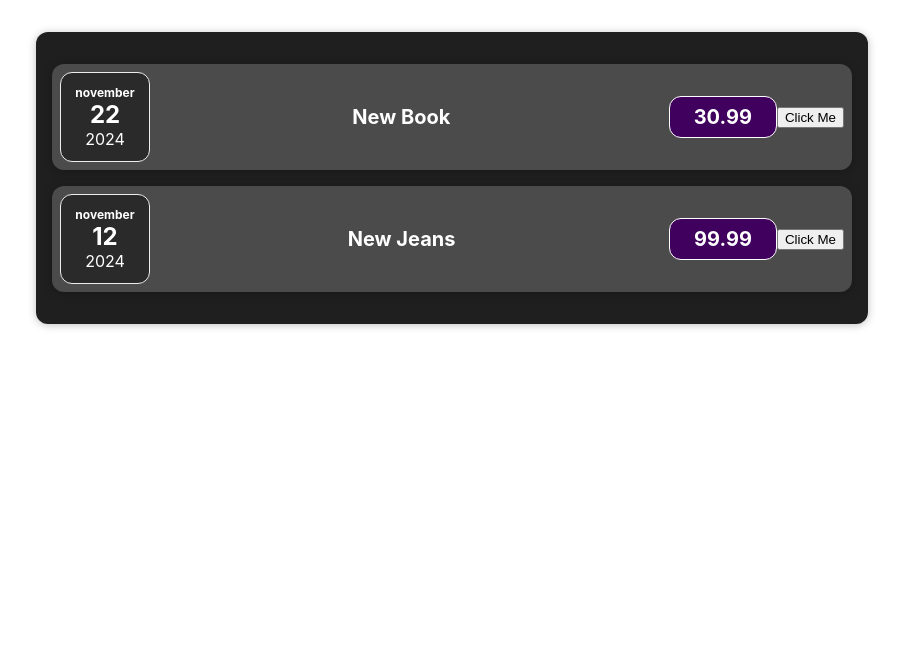
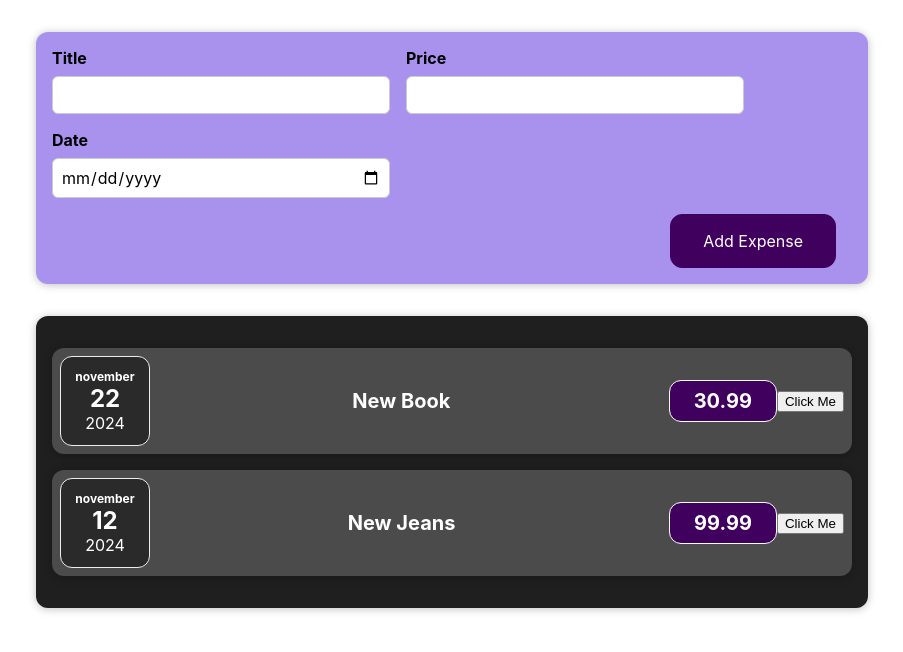
Before and after one commit to RaunoValk/expenses, a React (Create React App) app: page / in a window 1280 px wide. Shown: the top 652 px of the page, without its empty margins (188-1091 px from the left). Built offline with nearby package versions, Linux system fonts and the light colour scheme.

Commit message:
Vormitöötlus

```diff
--- a/src/App.js
+++ b/src/App.js
@@ -1,5 +1,6 @@
 import './App.css';
 import Expenses from './components/Expenses/Expenses';
+import NewExpense from './components/NewExpense/NewExpense';
 
 
 const App = () => {
@@ -19,6 +20,7 @@
 
   return (
     <div className="App">
+      <NewExpense></NewExpense>
      <Expenses expenses ={expenses}/>
     </div>
   );
--- /dev/null
+++ b/src/components/NewExpense/ExpenseForm.css
@@ -0,0 +1,26 @@
+.new-expense__controls {
+    display: flex;
+    flex-wrap: wrap;
+    gap: 1rem;
+    margin-bottom: 1rem;
+    text-align: left;
+}
+
+.new-expense__control label {
+    font-weight: bold;
+    margin-bottom: 0.5rem;
+    display: block;
+}
+
+.new-expense__control input {
+    font: inherit;
+    padding: 0.5rem;
+    border-radius: 6px;
+    border: 1px solid #ccc;
+    width: 20rem;
+    max-width: 100%;
+}
+
+.new-expense__actions {
+    text-align: right;
+}
--- /dev/null
+++ b/src/components/NewExpense/ExpenseForm.js
@@ -0,0 +1,72 @@
+import './ExpenseForm.css'
+import { useState } from 'react';
+
+
+const ExpenseForm = (props) => {
+    const[userInput, setuserInput] = useState({
+        enteredTitle: '',
+        enteredPrice: '',
+        enteredDate: '',
+    } )
+
+        console.log(userInput)
+            const titleChangeHandler = (event) => {
+                setuserInput ({
+                    ...userInput,
+                    enteredTitle: event.target.value
+            } )
+
+        }
+        const priceChangeHandler = (event) => {
+            setuserInput ({
+                ...userInput,
+                enteredPrice: event.target.value
+        } )
+
+    }
+    const dateChangeHandler = (event) => {
+        setuserInput ({
+            ...userInput,
+            enteredDate: event.target.value
+    } )
+
+}
+
+
+    return(
+        <form>
+            <div className="new-expense__controls">
+                <div className="new-expense__control">
+                    <label>Title</label>
+                    <input
+                        type="text"
+                        onChange={titleChangeHandler}
+                    />
+                </div>
+                <div className="new-expense__control">
+                    <label>Price</label>
+                    <input
+                    type="number"
+                    onChange={priceChangeHandler}
+                    min="0.01"
+                    step="0.01"
+                    />
+                </div>
+                <div className="new-expense__control">
+                    <label>Date</label>
+                    <input
+                    type="date"
+                    onChange={dateChangeHandler}
+                    min="2024-11-12"
+                    max="2026-01-31"
+                    />
+                </div>
+            </div>
+            <div className="new-expense__actions">
+                <button type="submit">Add Expense</button>
+            </div>
+        </form>
+    )
+}
+
+export default ExpenseForm
--- /dev/null
+++ b/src/components/NewExpense/NewExpense.css
@@ -0,0 +1,38 @@
+.new-expense {
+    background-color: #a892ee;
+    padding: 1rem;
+    margin: 2rem auto;
+    width: 50rem;
+    max-width: 95%;
+    border-radius: 12px;
+    text-align: center;
+    box-shadow: 0 1px 8px rgba(0, 0, 0, 0.25);
+}
+
+.new-expense button {
+    font: inherit;
+    cursor: pointer;
+    padding: 1rem 2rem;
+    border: 1px solid #40005d;
+    background-color: #40005d;
+    color: white;
+    border-radius: 12px;
+    margin-right: 1rem;
+}
+
+.new-expense button:hover,
+.new-expense button:active {
+    background-color: #510674;
+    border-color: #510674;
+}
+
+.new-expense button.alternative {
+    color: #220131;
+    border-color: transparent;
+    background-color: transparent;
+}
+
+.new-expense button.alternative:hover,
+.new-expense button.alternative:active {
+    background-color: #ddb3f8;
+}
--- /dev/null
+++ b/src/components/NewExpense/NewExpense.js
@@ -0,0 +1,12 @@
+import ExpenseForm from "./ExpenseForm"
+import './NewExpense.css'
+
+const NewExpense = (props) =>{
+    return(
+        <div className="new-expense">
+            <ExpenseForm/>
+        </div>
+    )
+}
+
+export default NewExpense
```
